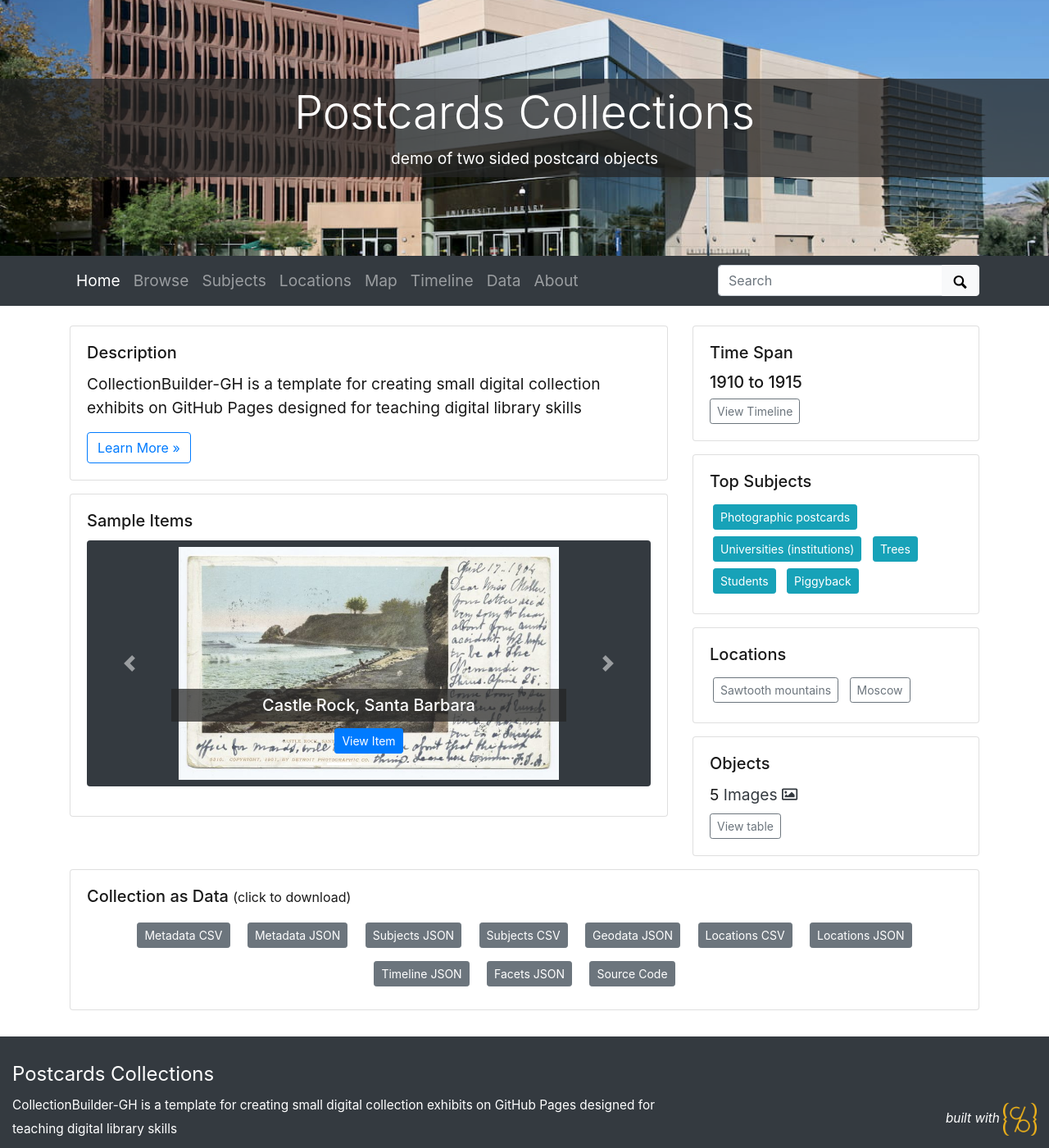
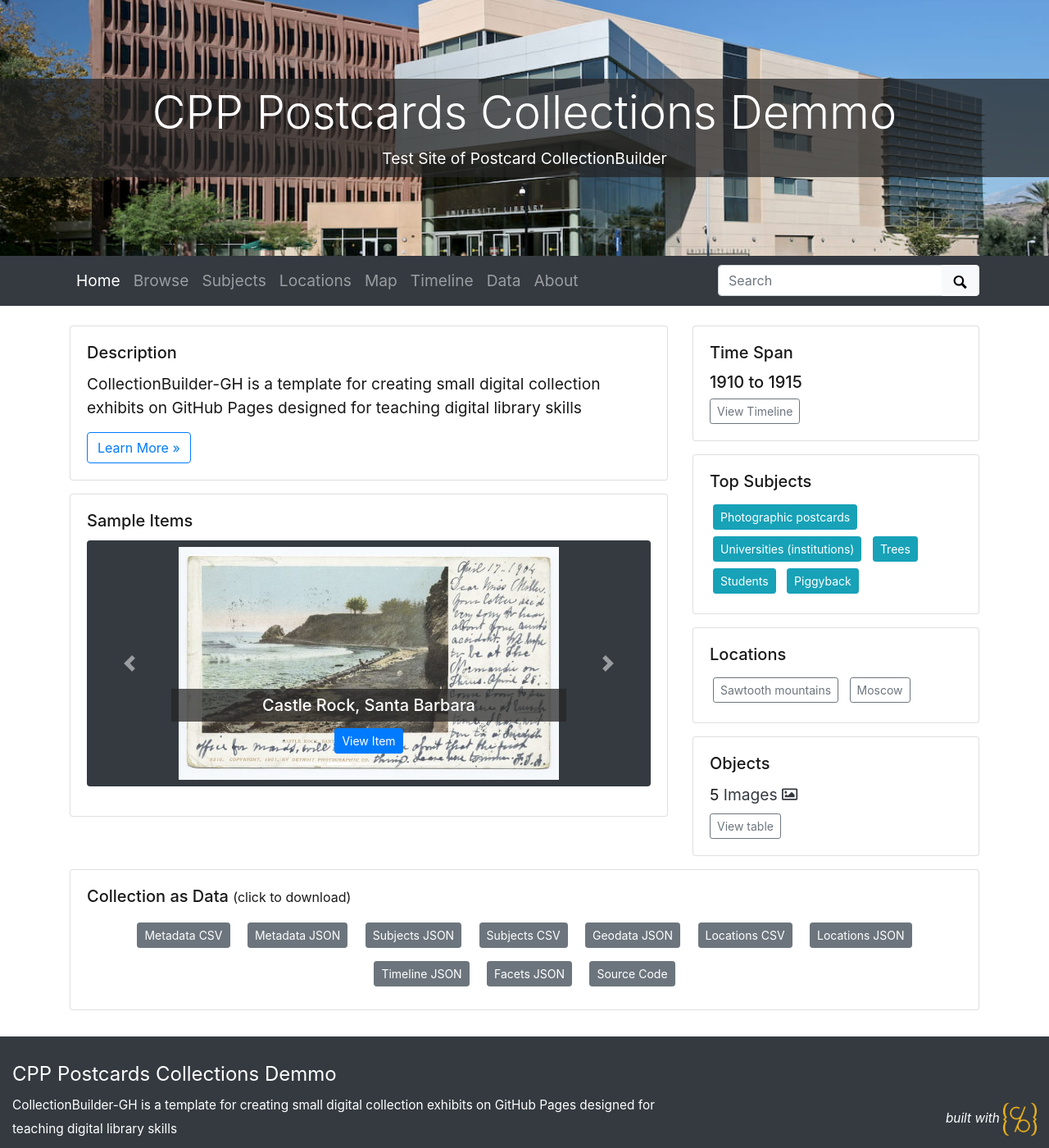
Before and after one commit to RedOlaf/CPP_Postcard_Demo, a Jekyll site: the page built from index.md, in a window 1280 px wide and 1400 px high. Shown: the whole window at 82% size. Built offline with Jekyll 4.4.1, drawn with Linux system fonts in a browser that asks for light colours.

```diff
--- a/_config.yml
+++ b/_config.yml
@@ -18,9 +18,9 @@ source-code: https://github.com/RedOlaf/cb-gh-compound
 # SITE SETTINGS
 #
 # title of site appears in banner
-title: Postcards Collections
+title: CPP Postcards Collections Demmo
 # tagline, a short phrase that will appear throughout the site in the top banner
-tagline: demo of two sided postcard objects
+tagline: Test Site of Postcard CollectionBuilder
 # description appears in meta tags and other locations
 # this description might appear in search result lists, keep around 160 characters max
 description: "CollectionBuilder-GH is a template for creating small digital collection exhibits on GitHub Pages designed for teaching digital library skills"
```
